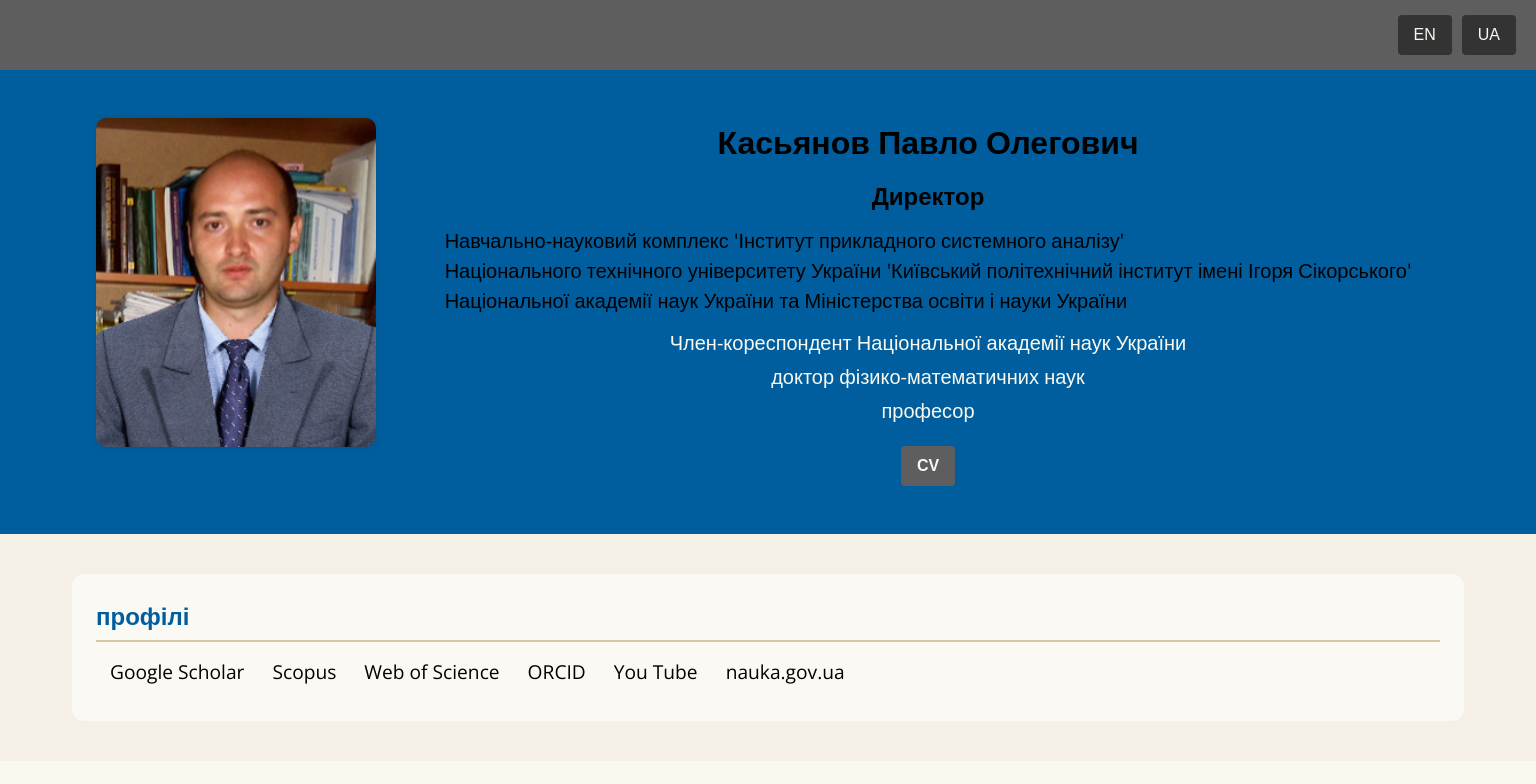
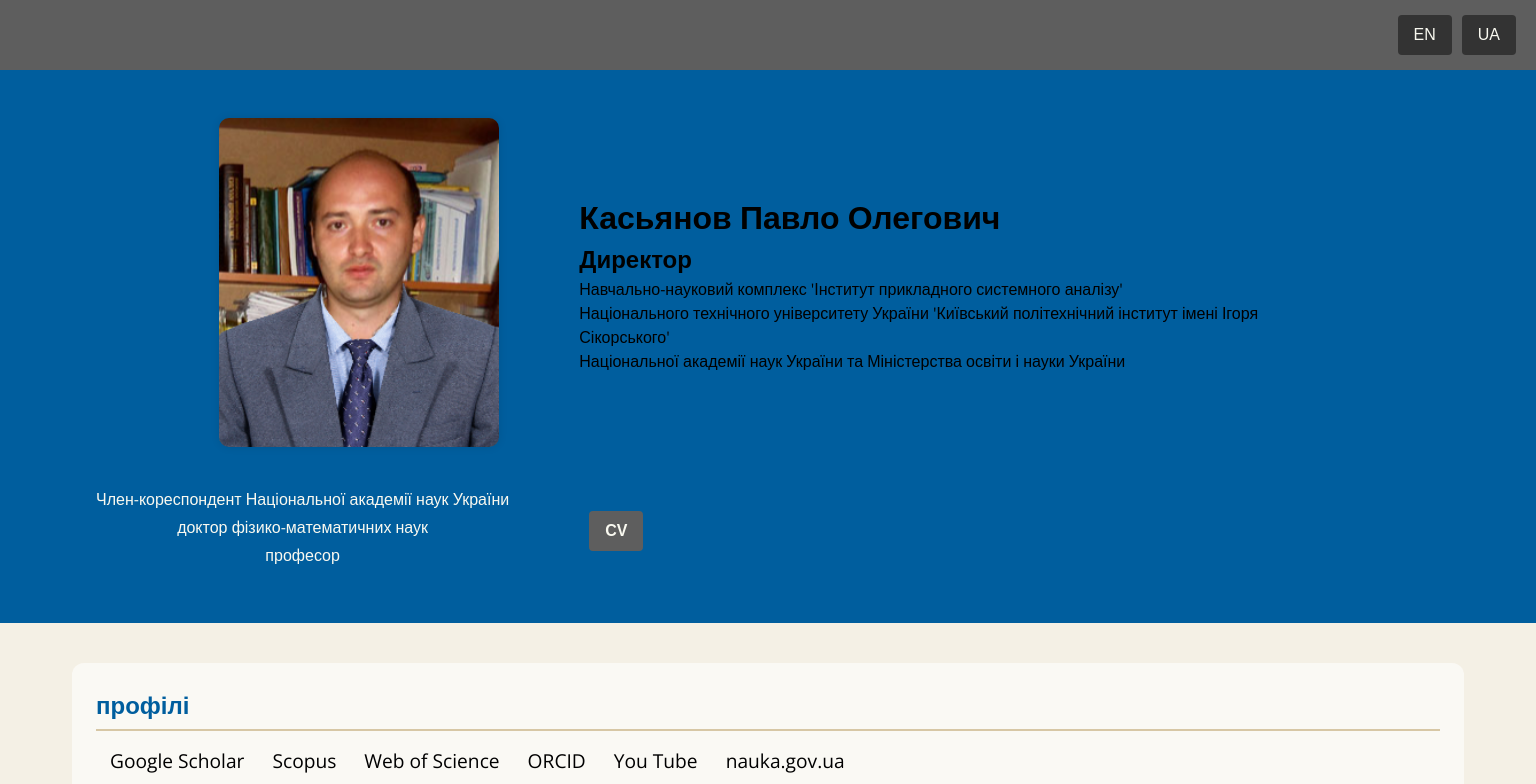
Before and after one commit to pavkas2024/resume, a React (Create React App) app: page / in a window 1536 px wide. Shown: the top 784 px of the page. Built offline with nearby package versions, Linux system fonts and the light colour scheme; a web font is replaced by a local one.

Commit message:
added styles for Hero

```diff
--- a/src/components/Hero/Hero.jsx
+++ b/src/components/Hero/Hero.jsx
@@ -17,11 +17,11 @@ const Hero = ({currentLang}) => {
             <section className={style.sectionStyle}>
                 <ContainerWrap>
                     <div className={style.heroStyle}>
-                        <div className={style.imageWrapper}>
-                            <img src={process.env.PUBLIC_URL + '/files/photo.png'} alt="Pavlo Kasyanov" />
-                        </div>
-                        <div className={style.title}>
-                            <div className={style.info}>
+                        <div className={style.info}>
+                            <div className={style.imageWrapper}>
+                                <img src={process.env.PUBLIC_URL + '/files/photo.png'} alt="Pavlo Kasyanov" />
+                            </div>
+                            <div className={style.infoShort}>
                                 <h1 className={style.name}>{data.surname} {data.name} {data.patron} </h1>
                                 <p className={style.position}>{data.position}</p>
                                 <div>
@@ -30,6 +30,9 @@ const Hero = ({currentLang}) => {
                                     <p className={style.org}>{data.organization.min}</p>
                                 </div>
                             </div>
+                        </div>
+
+                        <div className={style.additionalInf}>
                             <div className={style.degree}>
                                 <p>{data.corMemb}</p>
                                 <p>{data.degree}</p>
--- a/src/components/Hero/Hero.module.css
+++ b/src/components/Hero/Hero.module.css
@@ -50,6 +50,11 @@
     margin-right: auto;
 }
 
+.additionalInf{
+    display: flex;
+    flex-direction: column;
+}
+
 .name {
     font-size: 18px;
 }
@@ -91,7 +96,6 @@
 @media screen and (min-width: 768px) {
 
     .heroStyle{
-        flex-direction: row;
         align-items: flex-start;
         text-align: left;
         gap: 32px;
@@ -104,8 +108,18 @@
         font-size: 16px;
     }
 
+    .info{
+        flex-direction: row;
+    }
+
     .imageWrapper{
         max-width: 280px;
+    }
+
+    .additionalInf{
+        flex-direction: row;
+        justify-content: center;
+        align-items: center;
     }
 
     .name{
@@ -118,14 +132,20 @@
 
     .degree{
         text-align: center;
+        padding-right: 60px;
     }
 }
 
 @media screen and (min-width: 1440px) {
 
+    .info{
+        gap: 80px;
+    }
+
     .heroStyle{
         gap: 40px;
         padding: 48px;
+        align-items: flex-start;
     }
 
     .title{
@@ -140,4 +160,8 @@
     .position{
         font-size: 24px;
     }
+
+    .degree{
+        padding-right: 80px;
+    }
 }
```
